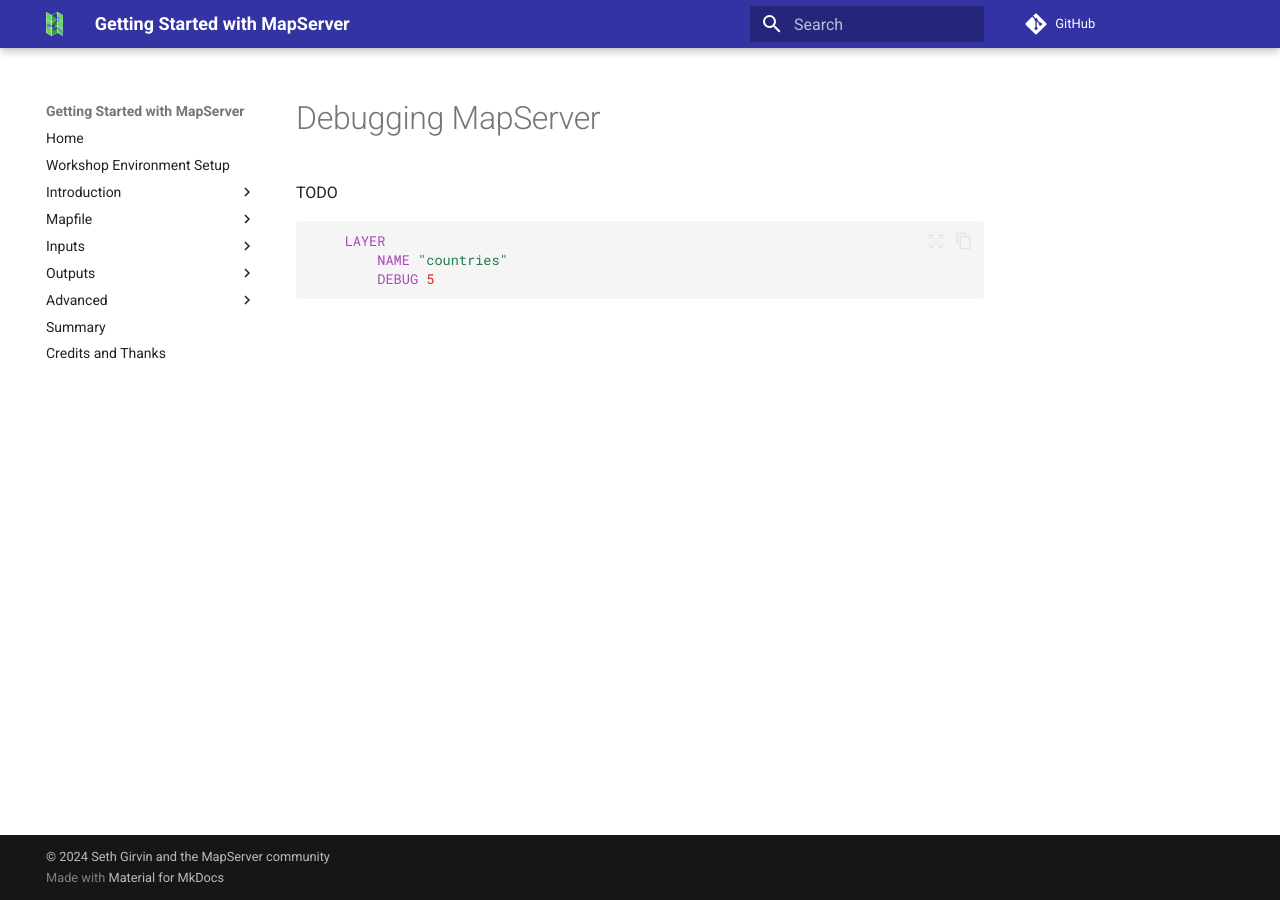
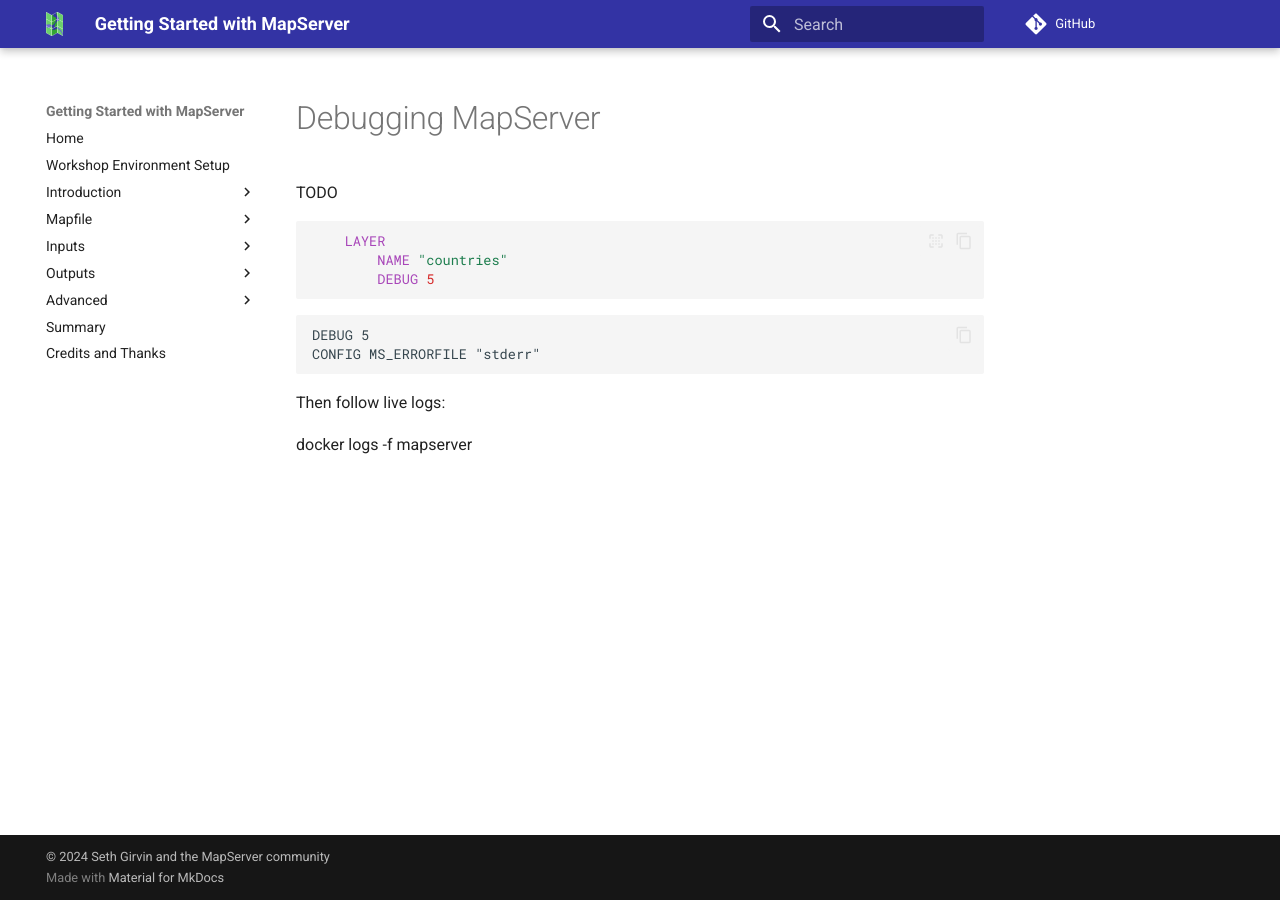
Before and after one commit to geographika/getting-started-with-mapserver, an MkDocs documentation site: the page built from workshop/content/docs/advanced/debugging.md, in a window 1280 px wide. Built offline with MkDocs 1.6.1 and Material for MkDocs 9.7.7, drawn with Linux system fonts in a browser that asks for light colours; comment, search, counter and statistics services are not loaded.

Commit message:
Add debug notes

````diff
--- a/workshop/content/docs/advanced/debugging.md
+++ b/workshop/content/docs/advanced/debugging.md
@@ -7,3 +7,11 @@
         NAME "countries"
         DEBUG 5
 ```
+
+
+    DEBUG 5
+    CONFIG MS_ERRORFILE "stderr"
+
+Then follow live logs:
+
+docker logs -f mapserver
````
